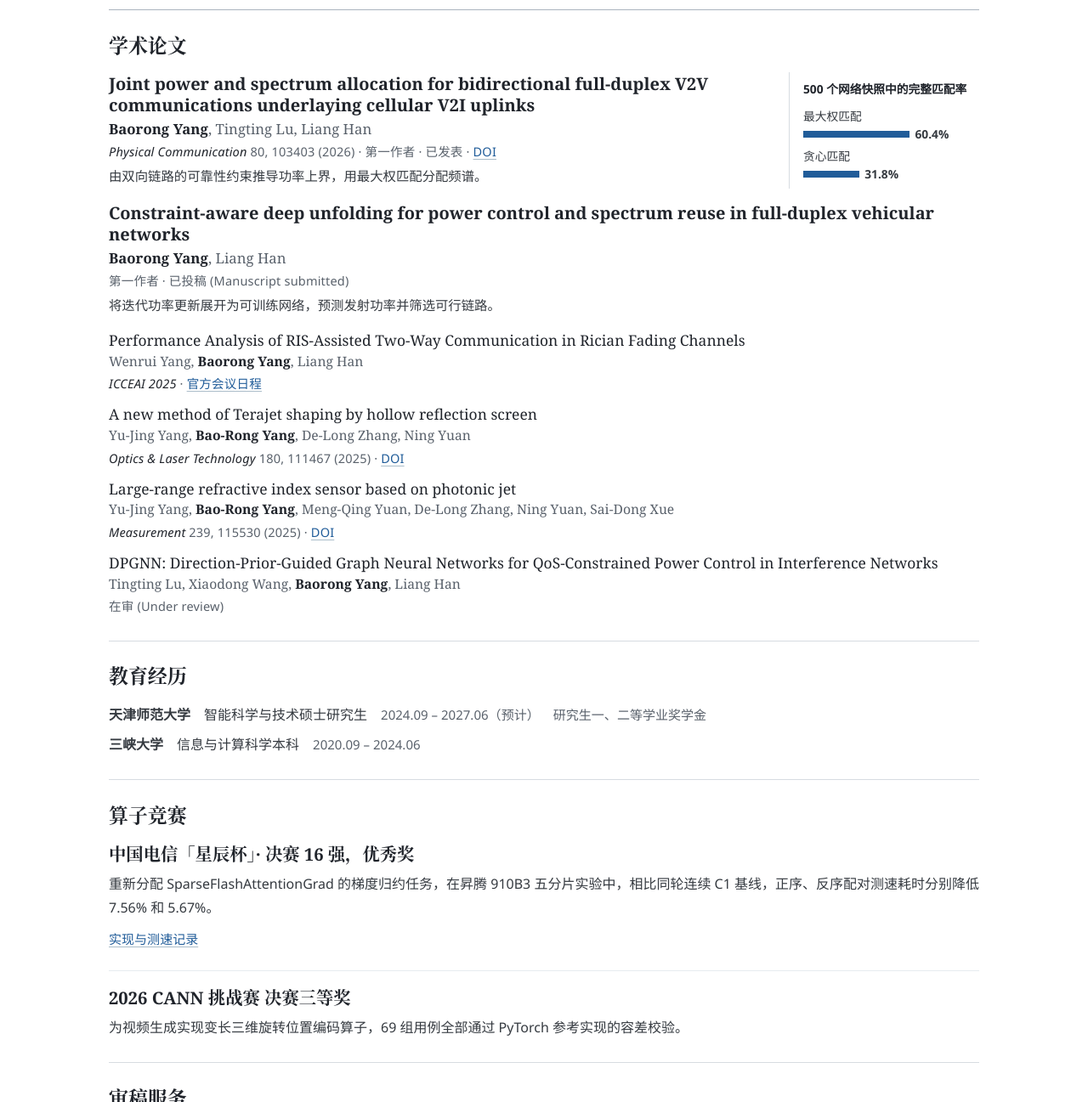
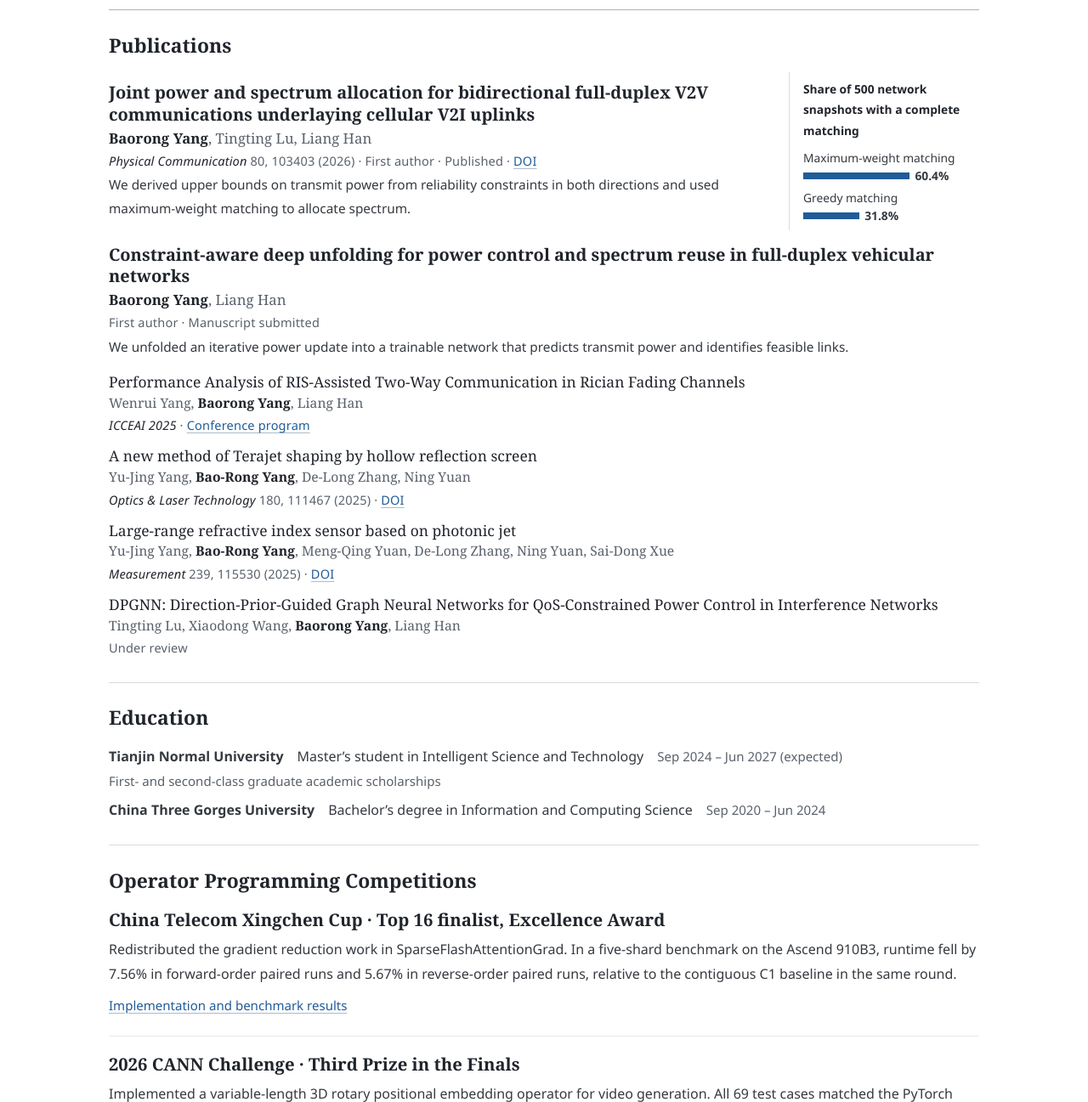
Before and after one commit to zed123214/zed123214.github.io, a plain HTML site: page index.html in a window 1280 px wide. Shown: the part 318-1615 px from the top of the page at 85% size. Drawn offline with Linux system fonts and the light colour scheme.

Commit message:
Translate the academic homepage into English

```diff
--- a/index.html
+++ b/index.html
@@ -1,60 +1,60 @@
 <!doctype html>
-<html lang="zh-CN">
+<html lang="en">
 <head>
   <meta charset="utf-8">
   <meta name="viewport" content="width=device-width, initial-scale=1">
   <meta name="theme-color" content="#ffffff">
-  <meta name="description" content="杨宝荣（Baorong Yang），天津师范大学硕士研究生。研究模型驱动深度学习与车联网资源优化，开发昇腾算子和 Coding Agent 工具。">
+  <meta name="description" content="Baorong Yang is a master’s student at Tianjin Normal University. Research interests include model-based deep learning, wireless resource allocation, Ascend operators and coding agents.">
   <link rel="canonical" href="https://zed123214.github.io/">
   <link rel="stylesheet" href="style.css?v=3a374d73c9">
-  <title>杨宝荣 · Baorong Yang | 学术主页</title>
+  <title>Baorong Yang | Academic Homepage</title>
 </head>
 <body id="top">
-  <a class="skip" href="#publications">跳至学术论文</a>
+  <a class="skip" href="#publications">Skip to publications</a>
   <main>
     <section class="intro" aria-labelledby="name">
       <div class="identity">
-        <h1 id="name">杨宝荣 <span lang="en">Baorong Yang</span></h1>
-        <p class="affiliation">天津师范大学<span class="separator" aria-hidden="true"> · </span><span class="program">智能科学与技术硕士研究生</span></p>
+        <h1 id="name">Baorong Yang</h1>
+        <p class="affiliation">Tianjin Normal University<span class="separator" aria-hidden="true"> · </span><span class="program">Master’s student in Intelligent Science and Technology</span></p>
       </div>
-      <img class="portrait" src="portrait-blue.webp" alt="杨宝荣的正面半身照" width="480" height="480" fetchpriority="high">
+      <img class="portrait" src="portrait-blue.webp" alt="Portrait of Baorong Yang" width="480" height="480" fetchpriority="high">
       <div class="about">
         <p lang="en">My research focuses on <strong>wireless resource allocation</strong> and <strong>model-based deep learning</strong>. I use deep unfolding to predict transmit powers for vehicle-to-vehicle links that share cellular spectrum under reliability constraints.</p>
         <p lang="en">I contributed the <a href="https://gitcode.com/cann/ops-math/pull/5425">Equal operator</a> to Ascend CANN and built <a href="https://github.com/zed123214/kitagent">KitAgent</a> to test and benchmark changes to operator code.</p>
         <div class="links contact">
           <a href="mailto:yangbaorong78@gmail.com"><img src="icons/google-gmail.svg" alt="" width="16" height="16"><span>yangbaorong78@gmail.com</span></a>
-          <a href="https://scholar.google.com/citations?user=WuxKoZIAAAAJ&amp;hl=zh-CN"><img src="icons/google-scholar.svg" alt="" width="16" height="16"><span>谷歌学术</span></a>
+          <a href="https://scholar.google.com/citations?user=WuxKoZIAAAAJ&amp;hl=en"><img src="icons/google-scholar.svg" alt="" width="16" height="16"><span>Google Scholar</span></a>
           <a href="https://github.com/zed123214"><img src="icons/github-icon.svg" alt="" width="16" height="16"><span>GitHub</span></a>
         </div>
       </div>
     </section>
 
     <section class="section bibliography" id="publications" aria-labelledby="pub-title">
-      <div class="label" id="research"><h2 id="pub-title">学术论文</h2></div>
+      <div class="label" id="research"><h2 id="pub-title">Publications</h2></div>
       <div class="entries">
         <article class="featured-paper">
           <div>
           <h3 lang="en">Joint power and spectrum allocation for bidirectional full-duplex V2V communications underlaying cellular V2I uplinks</h3>
           <p class="authors"><strong>Baorong Yang</strong>, Tingting Lu, Liang Han</p>
-          <p class="venue"><cite>Physical Communication</cite> 80, 103403 (2026) · 第一作者 · 已发表 · <a href="https://doi.org/10.1016/j.phycom.2026.103403">DOI</a></p>
-          <p class="contribution">由双向链路的可靠性约束推导功率上界，用最大权匹配分配频谱。</p>
+          <p class="venue"><cite>Physical Communication</cite> 80, 103403 (2026) · First author · Published · <a href="https://doi.org/10.1016/j.phycom.2026.103403">DOI</a></p>
+          <p class="contribution">We derived upper bounds on transmit power from reliability constraints in both directions and used maximum-weight matching to allocate spectrum.</p>
           </div>
           <figure class="matching-result">
-            <figcaption>500 个网络快照中的完整匹配率</figcaption>
-            <div>最大权匹配 <span class="bar-value" style="--rate:60.4%">60.4%</span></div>
-            <div>贪心匹配 <span class="bar-value" style="--rate:31.8%">31.8%</span></div>
+            <figcaption>Share of 500 network snapshots with a complete matching</figcaption>
+            <div>Maximum-weight matching <span class="bar-value" style="--rate:60.4%">60.4%</span></div>
+            <div>Greedy matching <span class="bar-value" style="--rate:31.8%">31.8%</span></div>
           </figure>
         </article>
         <article>
           <h3 lang="en">Constraint-aware deep unfolding for power control and spectrum reuse in full-duplex vehicular networks</h3>
           <p class="authors"><strong>Baorong Yang</strong>, Liang Han</p>
-          <p class="venue">第一作者 · 已投稿 <span lang="en">(Manuscript submitted)</span></p>
-          <p class="contribution">将迭代功率更新展开为可训练网络，预测发射功率并筛选可行链路。</p>
+          <p class="venue">First author · Manuscript submitted</p>
+          <p class="contribution">We unfolded an iterative power update into a trainable network that predicts transmit power and identifies feasible links.</p>
         </article>
         <article class="collaboration">
           <h3 lang="en">Performance Analysis of RIS-Assisted Two-Way Communication in Rician Fading Channels</h3>
           <p class="authors">Wenrui Yang, <strong>Baorong Yang</strong>, Liang Han</p>
-          <p class="venue"><cite>ICCEAI 2025</cite> · <a href="https://icceai.cn/2025/Program.pdf">官方会议日程</a></p>
+          <p class="venue"><cite>ICCEAI 2025</cite> · <a href="https://icceai.cn/2025/Program.pdf">Conference program</a></p>
         </article>
         <article class="collaboration">
           <h3 lang="en">A new method of Terajet shaping by hollow reflection screen</h3>
@@ -69,45 +69,45 @@
         <article class="collaboration">
           <h3 lang="en">DPGNN: Direction-Prior-Guided Graph Neural Networks for QoS-Constrained Power Control in Interference Networks</h3>
           <p class="authors">Tingting Lu, Xiaodong Wang, <strong>Baorong Yang</strong>, Liang Han</p>
-          <p class="venue">在审 <span lang="en">(Under review)</span></p>
+          <p class="venue">Under review</p>
         </article>
       </div>
     </section>
 
     <section class="section" id="education" aria-labelledby="edu-title">
-      <div class="label"><h2 id="edu-title">教育经历</h2></div>
+      <div class="label"><h2 id="edu-title">Education</h2></div>
       <ul class="education">
-        <li><strong>天津师范大学</strong><span>智能科学与技术硕士研究生</span><span>2024.09 – 2027.06（预计）</span><span>研究生一、二等学业奖学金</span></li>
-        <li><strong>三峡大学</strong><span>信息与计算科学本科</span><span>2020.09 – 2024.06</span></li>
+        <li><strong>Tianjin Normal University</strong><span>Master’s student in Intelligent Science and Technology</span><span>Sep 2024 – Jun 2027 (expected)</span><span>First- and second-class graduate academic scholarships</span></li>
+        <li><strong>China Three Gorges University</strong><span>Bachelor’s degree in Information and Computing Science</span><span>Sep 2020 – Jun 2024</span></li>
       </ul>
     </section>
 
     <section class="section" id="awards" aria-labelledby="awards-title">
-      <div class="label"><h2 id="awards-title">算子竞赛</h2></div>
+      <div class="label"><h2 id="awards-title">Operator Programming Competitions</h2></div>
       <div class="entries compact">
-        <article><h3>中国电信「星辰杯」· 决赛 16 强，优秀奖</h3>
-          <p>重新分配 SparseFlashAttentionGrad 的梯度归约任务，在昇腾 910B3 五分片实验中，相比同轮连续 C1 基线，正序、反序配对测速耗时分别降低 7.56% 和 5.67%。</p>
-          <div class="links"><a href="https://github.com/zed123214/kitagent#operator-demo">实现与测速记录</a></div>
+        <article><h3>China Telecom Xingchen Cup · Top 16 finalist, Excellence Award</h3>
+          <p>Redistributed the gradient reduction work in SparseFlashAttentionGrad. In a five-shard benchmark on the Ascend 910B3, runtime fell by 7.56% in forward-order paired runs and 5.67% in reverse-order paired runs, relative to the contiguous C1 baseline in the same round.</p>
+          <div class="links"><a href="https://github.com/zed123214/kitagent#operator-demo">Implementation and benchmark results</a></div>
         </article>
-        <article><h3>2026 CANN 挑战赛 决赛三等奖</h3>
-          <p>为视频生成实现变长三维旋转位置编码算子，69 组用例全部通过 PyTorch 参考实现的容差校验。</p>
+        <article><h3>2026 CANN Challenge · Third Prize in the Finals</h3>
+          <p>Implemented a variable-length 3D rotary positional embedding operator for video generation. All 69 test cases matched the PyTorch reference within tolerance.</p>
         </article>
       </div>
     </section>
     <section class="section" id="service" aria-labelledby="service-title">
-      <div class="label"><h2 id="service-title">审稿服务</h2></div>
-      <p class="reviewing">期刊审稿人（节选） · <cite lang="en">Vehicular Communications</cite>、<cite lang="en">Physical Communication</cite></p>
+      <div class="label"><h2 id="service-title">Peer Review</h2></div>
+      <p class="reviewing">Journals I have reviewed for include <cite>Vehicular Communications</cite> and <cite>Physical Communication</cite>.</p>
     </section>
 
     <section class="section" id="engineering" aria-labelledby="eng-title">
-      <div class="label"><h2 id="eng-title">开源项目</h2></div>
+      <div class="label"><h2 id="eng-title">Open Source Projects</h2></div>
       <ul class="projects">
-        <li><a href="https://github.com/zed123214/kitagent">KitAgent</a> · 用于算子开发、正确性测试和性能对比的 Coding Agent。</li>
-        <li><a href="https://gitcode.com/cann/ops-math/pull/5425">CANN Equal</a> · 张量相等比较算子，支持 1–8 维广播，已合入昇腾 CANN。</li>
-        <li><a href="https://github.com/zed123214/SkillGrow">SkillGrow</a> · 财报字段抽取评测工具，支持原文核验与错例回放。</li>
+        <li><a href="https://github.com/zed123214/kitagent">KitAgent</a> · A coding agent for developing operators, testing correctness and comparing performance.</li>
+        <li><a href="https://gitcode.com/cann/ops-math/pull/5425">CANN Equal</a> · An elementwise equality operator that supports broadcasting for tensors of rank 1 through 8. Merged into Ascend CANN.</li>
+        <li><a href="https://github.com/zed123214/SkillGrow">SkillGrow</a> · Evaluates field extraction from financial reports. Users can check extracted values against the source documents and replay failed cases.</li>
       </ul>
     </section>
   </main>
-  <footer><a href="#top">回到页首</a></footer>
+  <footer><a href="#top">Back to top</a></footer>
 </body>
 </html>
```
